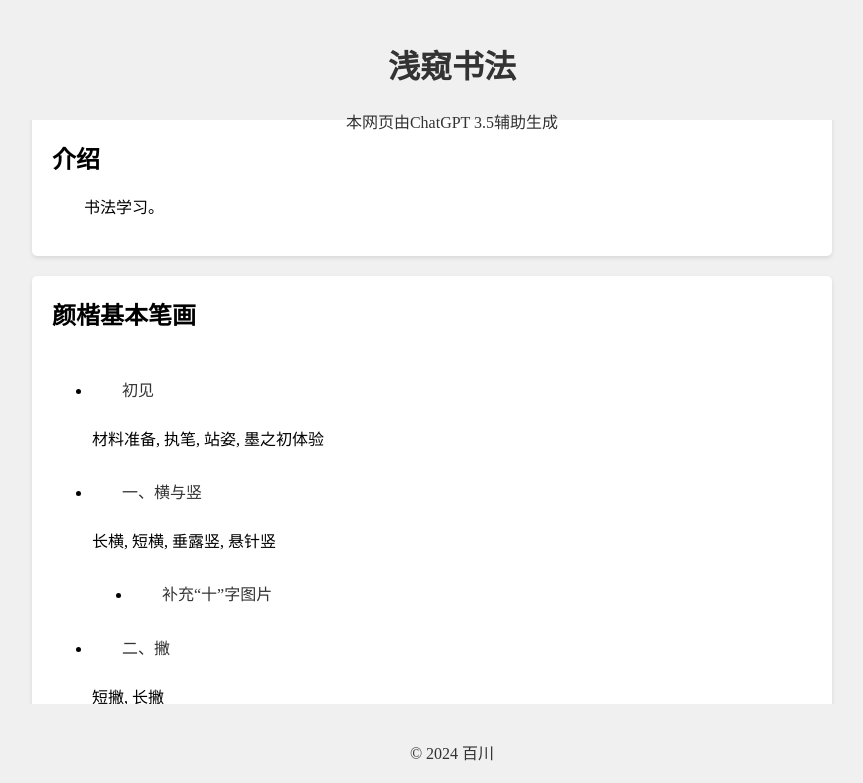
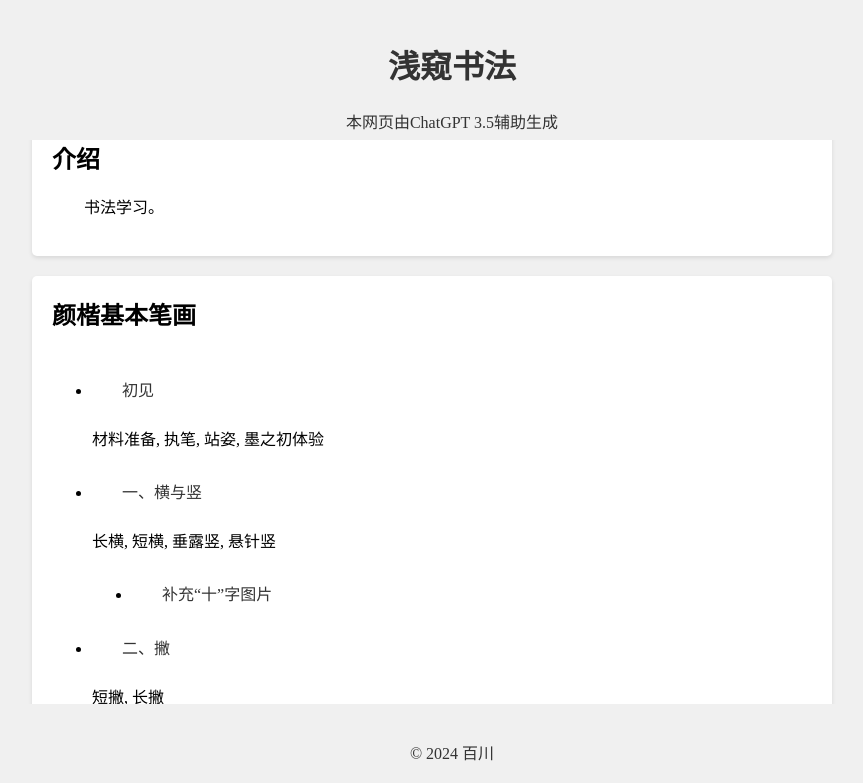
Before and after one commit to Baichuan-Sihai/Baichuan-Sihai.github.io, a plain HTML site: page calligraphy.html in a window 1280 px wide. Shown: the top 783 px of the page, without its empty margins (208-1071 px from the left). Drawn offline with Linux system fonts and the light colour scheme.

Commit message:
Update calligraphy.html

```diff
--- a/calligraphy.html
+++ b/calligraphy.html
@@ -21,7 +21,7 @@
             text-align: center;
             position: fixed;
             align-items: center; /* 垂直居中 */
-            height: 80px; /* 设置页眉高度 */
+            height: 100px; /* 设置页眉高度 */
             width: 100%; /* 设置宽度为100% */
             position: fixed; /* 固定在顶部 */
             top: 0; /* 与顶部对齐 */
```
